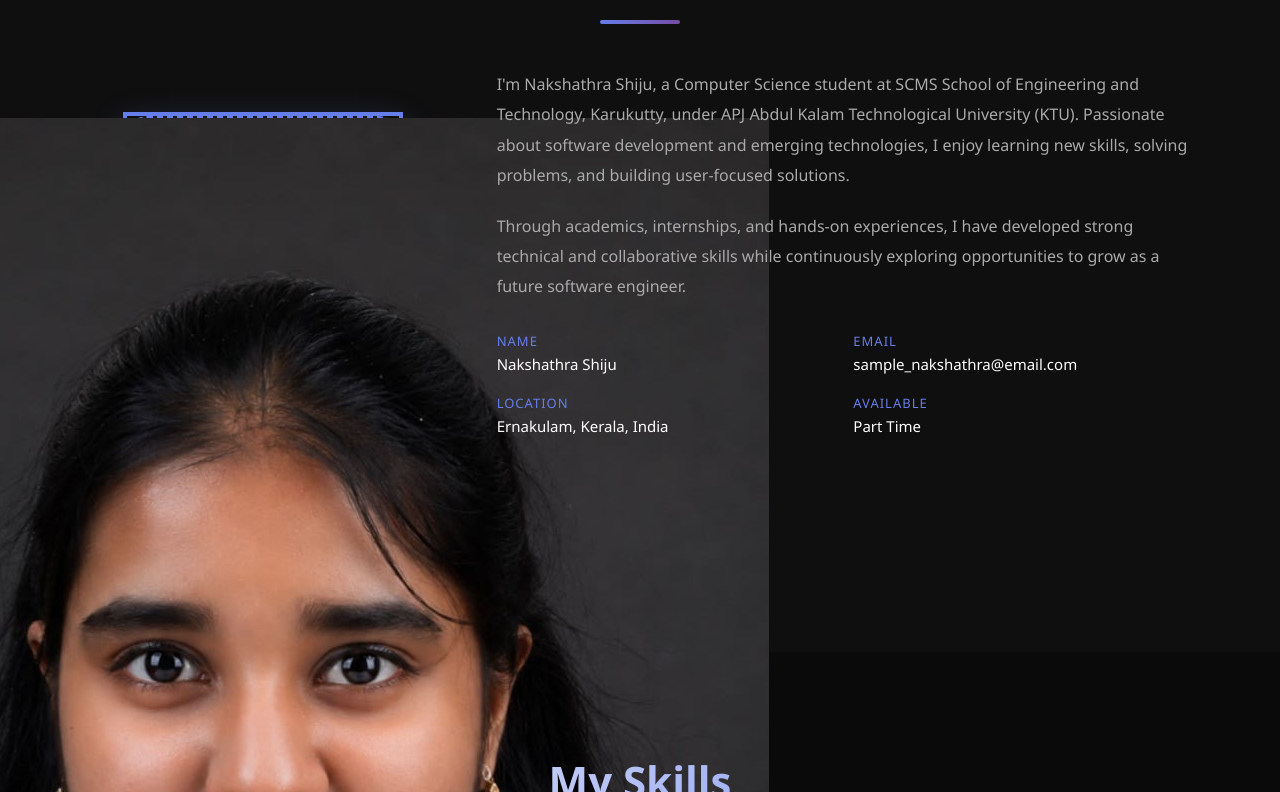
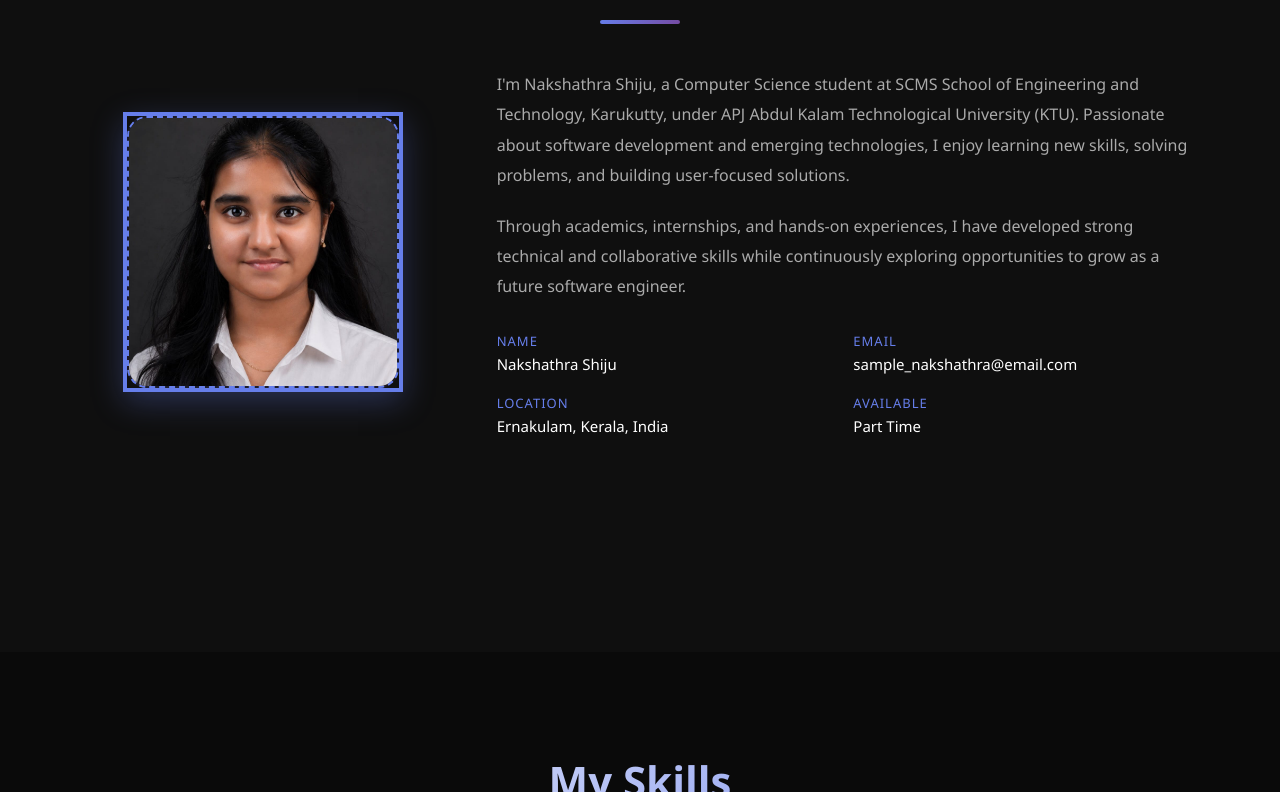
Before and after one commit to nakshathrashiju/my-portfolio-website, a React (Create React App) app in the folder frontend/: page / in a window 1280 px wide. Shown: the part 948-1740 px from the top of the page. Built offline with nearby package versions, Linux system fonts and the light colour scheme.

Commit message:
Update profile photo4

```diff
--- a/frontend/src/App.css
+++ b/frontend/src/App.css
@@ -260,7 +260,6 @@ body {
   gap: 60px;
   align-items: center;
 }
-
 .image-placeholder {
   width: 100%;
   aspect-ratio: 1;
@@ -273,12 +272,18 @@ body {
   color: #667eea;
   font-size: 14px;
   letter-spacing: 2px;
+  overflow: hidden;
+}
+
+.image-placeholder img {
+  width: 100%;
+  height: 100%;
+  object-fit: cover;
 }
 
 .about-image {
   width: 280px;
   height: 280px;
-  object-fit: cover;
   border-radius: 0%;
   border: 4px solid #667eea;
   box-shadow: 0 10px 30px rgba(102, 126, 234, 0.3);
```
